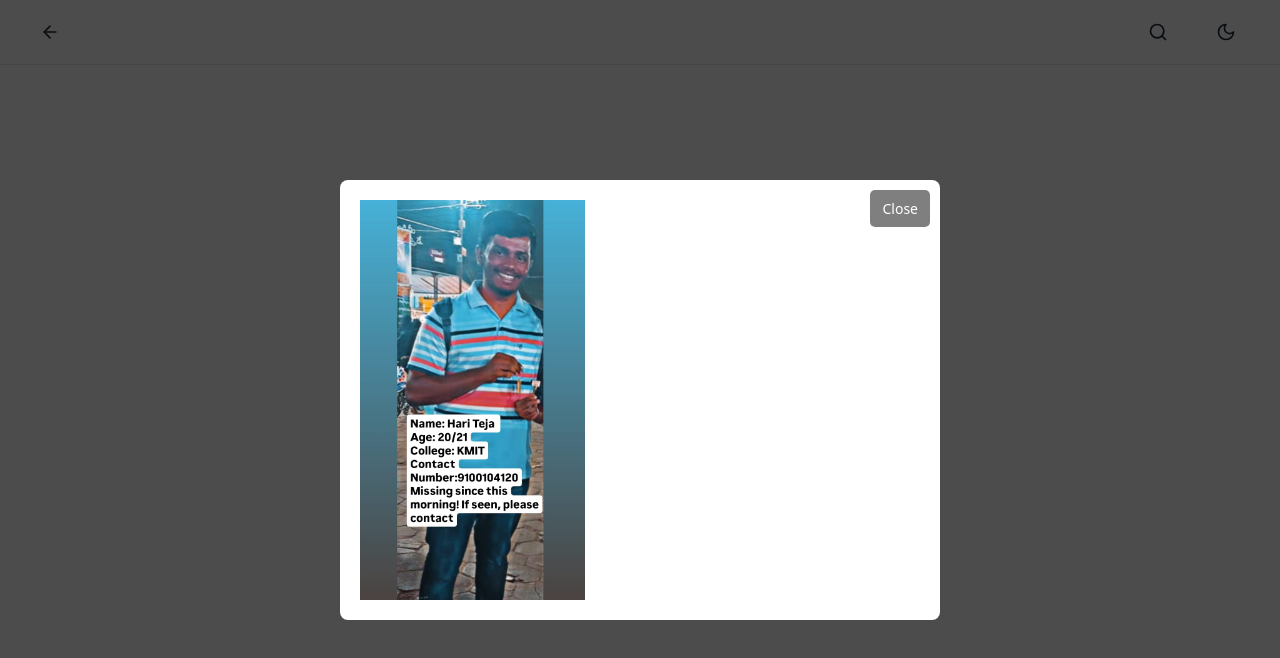
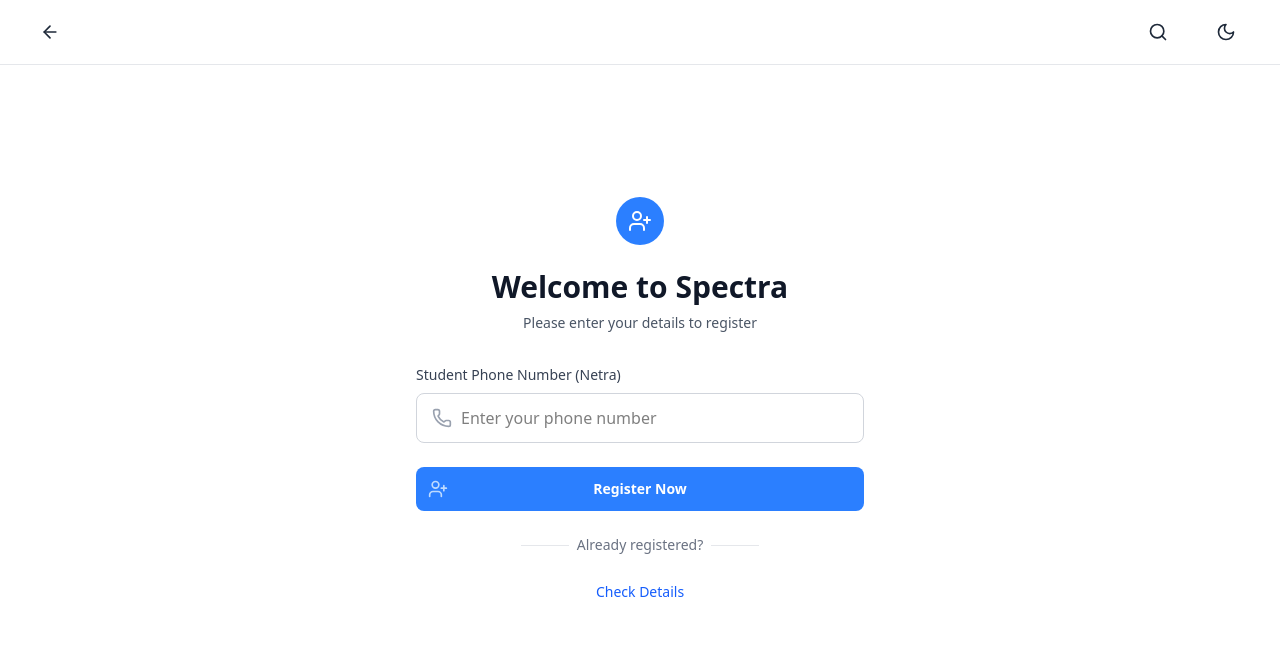
Before and after one commit to Saiteja9989/Spectra, a React (Vite) app in the folder Frontend/: page /register in a window 1280 px wide. Shown: the top 658 px of the page. Built offline with nearby package versions, Linux system fonts and the light colour scheme.

Commit message:
hari teja found👍

```diff
--- a/Frontend/src/App.jsx
+++ b/Frontend/src/App.jsx
@@ -127,7 +127,7 @@ const AppWrapper = () => {
   const [showBanner, setShowBanner] = useState(true);
   return (
     <Router>
-      {showBanner && <PopupBanner onClose={() => setShowBanner(false)} />}
+      {/* {showBanner && <PopupBanner onClose={() => setShowBanner(false)} />} */}
       <App />
     </Router>
   );
--- a/Frontend/src/components/PopupBanner.jsx
+++ b/Frontend/src/components/PopupBanner.jsx
@@ -1,15 +1,15 @@
-import React from 'react';
-import './PopupBanner.css'; // Import CSS for stylin
+// import React from 'react';
+// import './PopupBanner.css'; // Import CSS for stylin
 
-const PopupBanner = ({ onClose }) => {
-    return (
-        <div className="popup-banner">
-            <div className="popup-content">
-                <img src="/hari.jpg" alt="Banner" className="banner-image" />
-                <button onClick={onClose} className="close-button">Close</button>
-            </div>
-        </div>
-    );
-};
+// const PopupBanner = ({ onClose }) => {
+//     return (
+//         <div className="popup-banner">
+//             <div className="popup-content">
+//                 <img src="/hari.jpg" alt="Banner" className="banner-image" />
+//                 <button onClick={onClose} className="close-button">Close</button>
+//             </div>
+//         </div>
+//     );
+// };
 
-export default PopupBanner;
+// export default PopupBanner;
```
